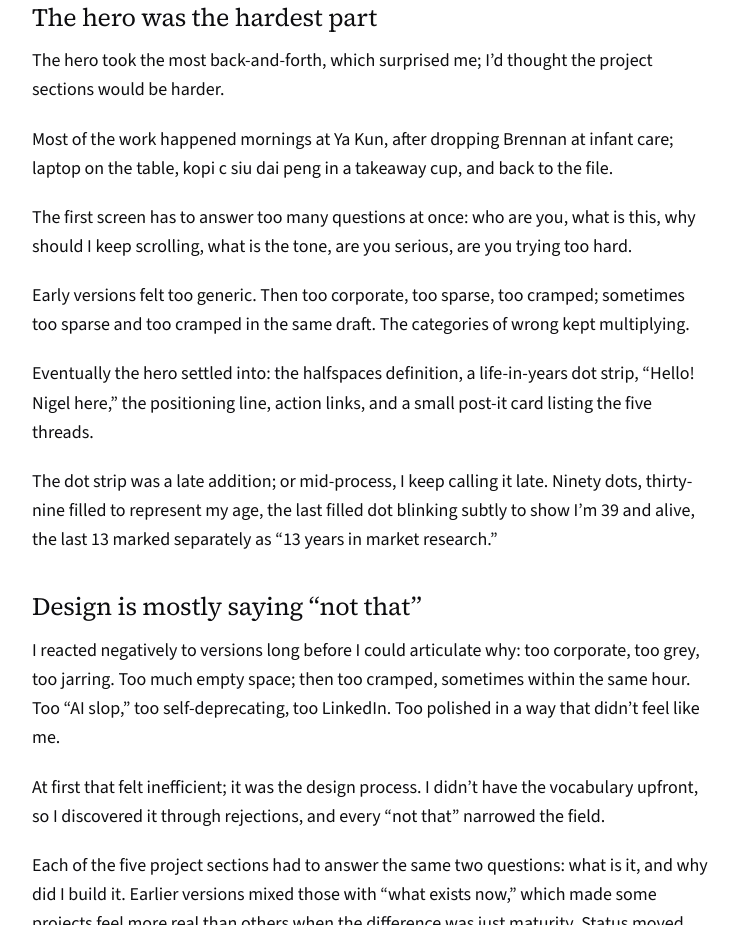
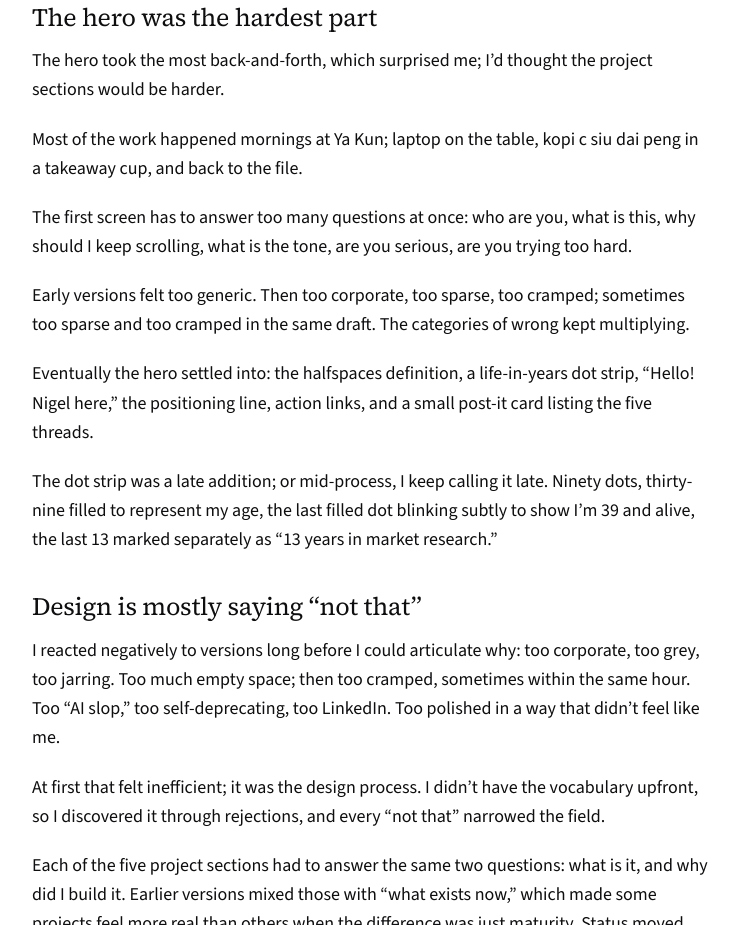
Before and after one commit to nigeleatworld/halfspaces, a plain HTML site: page building-halfspaces.html in a window 1280 px wide. Shown: the part 2020-2945 px from the top of the page, without its empty margins (270-1008 px from the left). Drawn offline with nearby package versions, Linux system fonts and the light colour scheme.

Commit message:
halfspaces journal: drop son and infant-care routine from the Ya Kun line (Nigel, 15 Nov)
Co-Authored-By: Claude Opus 5.5 <noreply@anthropic.com>
Claude-Session: https://claude.ai/code/session_01WGar4sk4SFbfnsWGjwF1YV

```diff
--- a/building-halfspaces.html
+++ b/building-halfspaces.html
@@ -144,7 +144,7 @@
     <h2>The hero was the hardest part</h2>
     <p>The hero took the most back-and-forth, which surprised me; I&rsquo;d thought the project sections would be harder.</p>
 
-    <p>Most of the work happened mornings at Ya Kun, after dropping Brennan at infant care; laptop on the table, kopi c siu dai peng in a takeaway cup, and back to the file.</p>
+    <p>Most of the work happened mornings at Ya Kun; laptop on the table, kopi c siu dai peng in a takeaway cup, and back to the file.</p>
 
     <p>The first screen has to answer too many questions at once: who are you, what is this, why should I keep scrolling, what is the tone, are you serious, are you trying too hard.</p>
 
```
